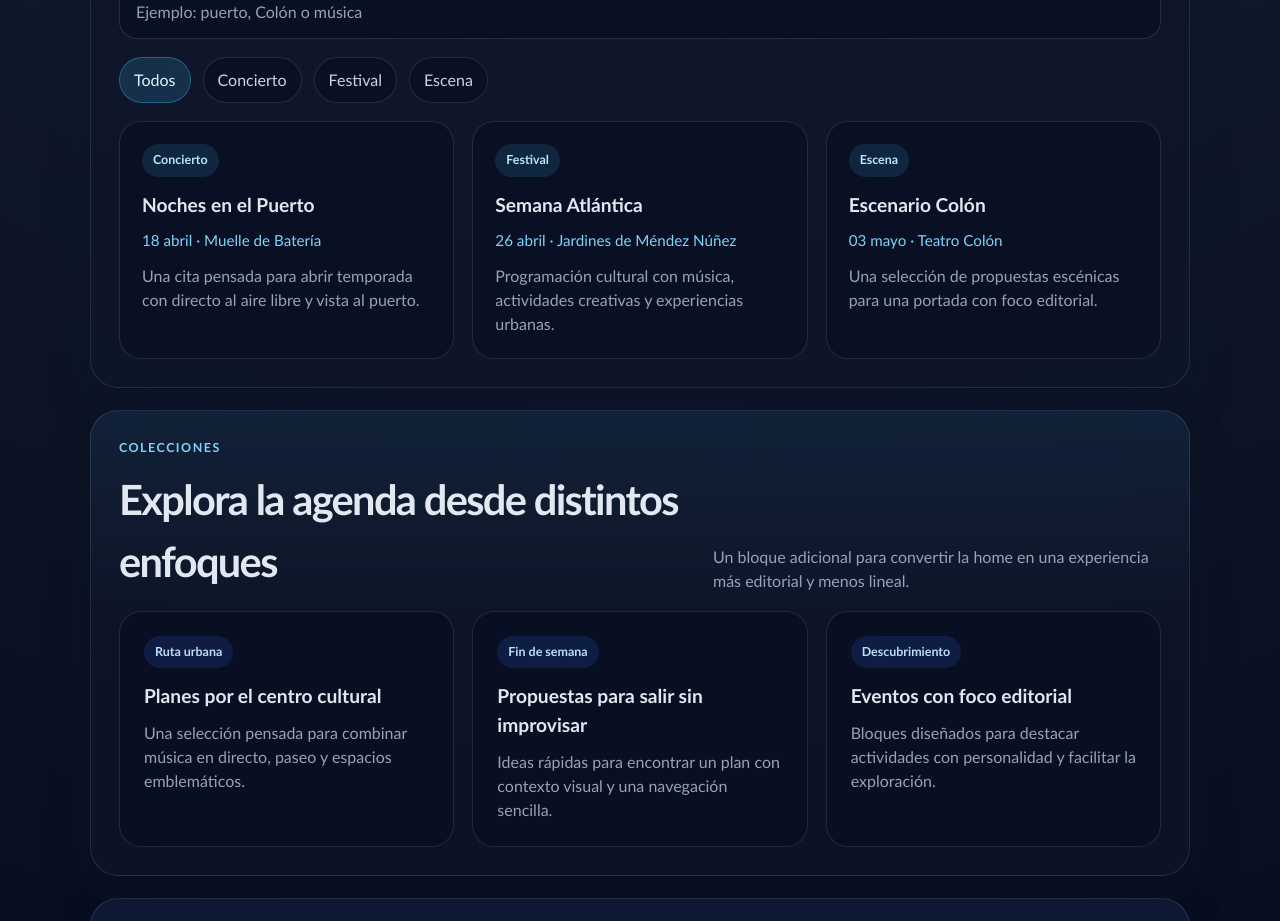
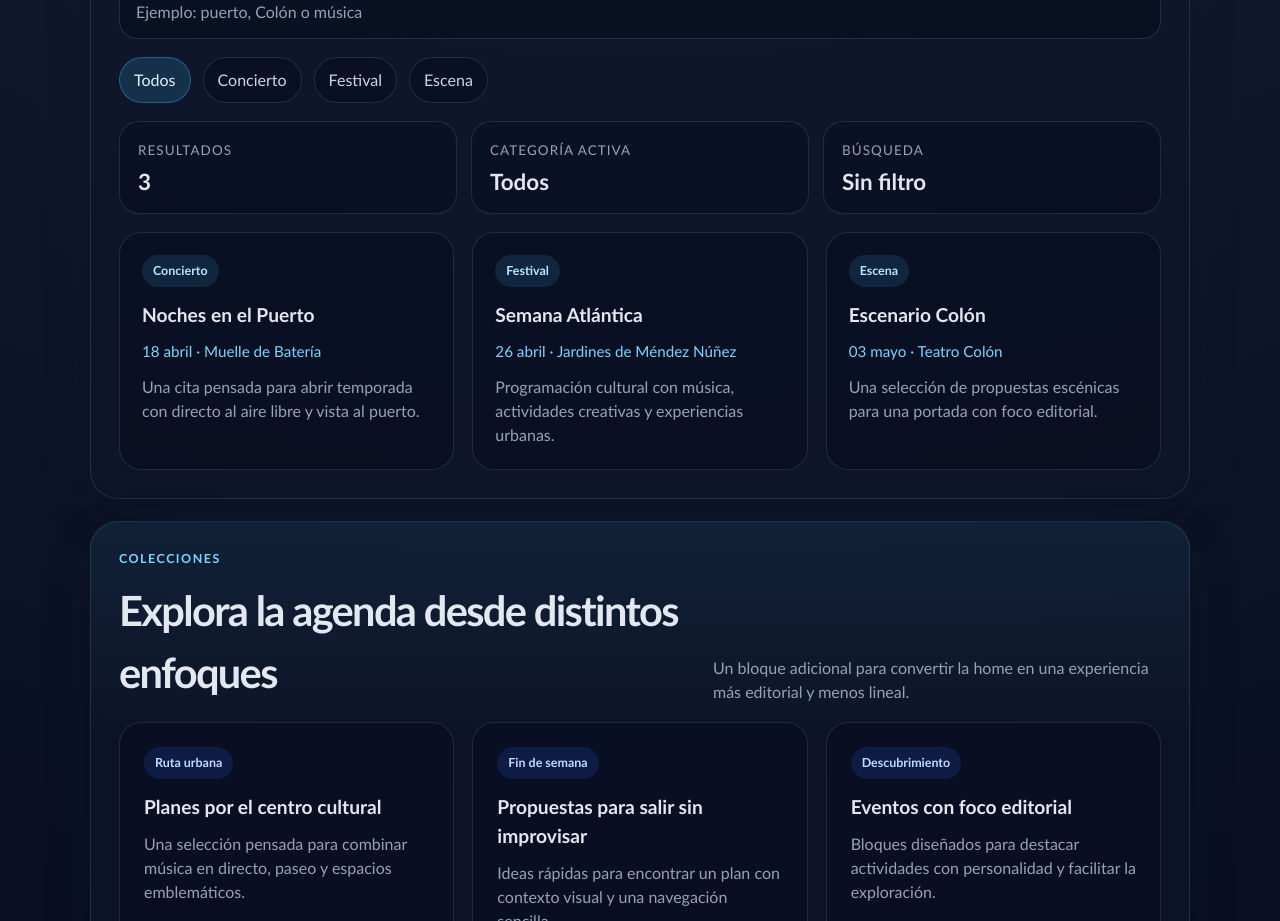
Before and after one commit to iagoav888/MiProyectoReact, a React (Vite) app: page / in a window 1280 px wide. Shown: the part 1260-2181 px from the top of the page. Built offline with nearby package versions, Linux system fonts and the light colour scheme.

Commit message:
feat: mostrar contexto de filtros en los eventos destacados

```diff
--- a/src/App.css
+++ b/src/App.css
@@ -312,6 +312,36 @@
   border-color: rgba(56, 189, 248, 0.24);
 }
 
+.featured-summary {
+  display: grid;
+  grid-template-columns: repeat(3, minmax(0, 1fr));
+  gap: 14px;
+  margin-bottom: 18px;
+}
+
+.summary-card {
+  padding: 18px;
+  border: 1px solid rgba(148, 163, 184, 0.18);
+  border-radius: 20px;
+  background: rgba(2, 6, 23, 0.24);
+}
+
+.summary-label {
+  display: block;
+  margin-bottom: 10px;
+  color: #94a3b8;
+  font-size: 0.84rem;
+  text-transform: uppercase;
+  letter-spacing: 0.08em;
+}
+
+.summary-card strong {
+  display: block;
+  color: #e2e8f0;
+  font-size: 1.4rem;
+  line-height: 1.1;
+}
+
 .featured-grid {
   display: grid;
   grid-template-columns: repeat(3, minmax(0, 1fr));
@@ -536,6 +566,10 @@
     grid-template-columns: 1fr;
   }
 
+  .featured-summary {
+    grid-template-columns: 1fr;
+  }
+
   .collections-grid {
     grid-template-columns: 1fr;
   }
--- a/src/components/FeaturedSection.tsx
+++ b/src/components/FeaturedSection.tsx
@@ -62,6 +62,21 @@ function FeaturedSection() {
         ))}
       </div>
 
+      <div className="featured-summary">
+        <div className="summary-card">
+          <span className="summary-label">Resultados</span>
+          <strong>{visibleEvents.length}</strong>
+        </div>
+        <div className="summary-card">
+          <span className="summary-label">Categoría activa</span>
+          <strong>{activeCategory}</strong>
+        </div>
+        <div className="summary-card">
+          <span className="summary-label">Búsqueda</span>
+          <strong>{searchTerm ? `"${searchTerm}"` : 'Sin filtro'}</strong>
+        </div>
+      </div>
+
       <div className="featured-grid">
         {visibleEvents.length > 0 ? (
           visibleEvents.map((event) => (
```
